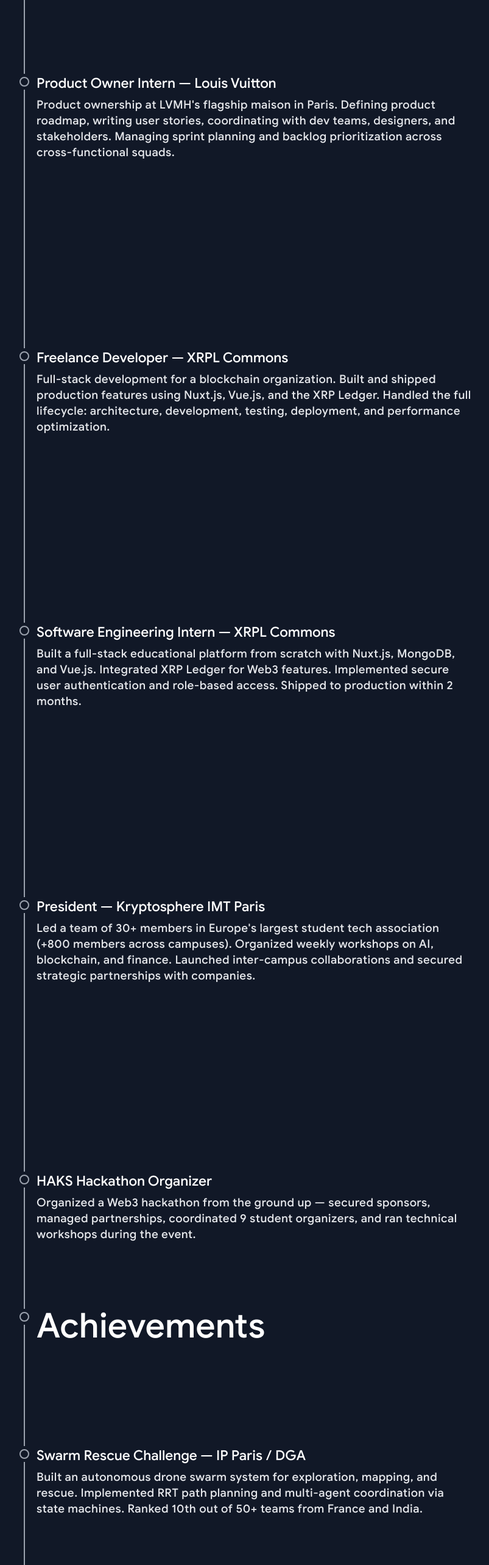
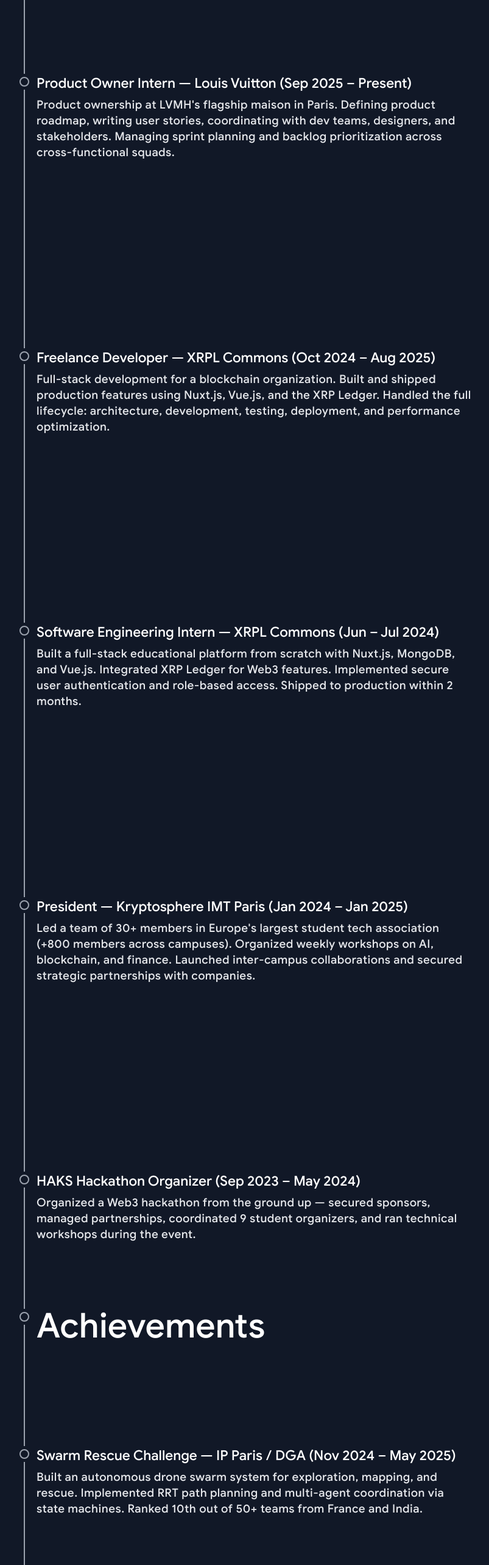
Before and after one commit to salim-lakhal/Portfolio, a Next.js app: page / in a window 1280 px wide. Shown: the part 5920-8486 px from the top of the page at 61% size, without its empty margins (48-851 px from the left). Built offline with nearby package versions, Linux system fonts and the light colour scheme.

Commit message:
add dates to timeline

```diff
--- a/constants.ts
+++ b/constants.ts
@@ -150,7 +150,7 @@
   },
   {
     type: NodeTypes.CHECKPOINT,
-    title: "Product Owner Intern — Louis Vuitton",
+    title: "Product Owner Intern — Louis Vuitton (Sep 2025 – Present)",
     size: ItemSize.SMALL,
     subtitle:
       "Product ownership at LVMH's flagship maison in Paris. Defining product roadmap, writing user stories, coordinating with dev teams, designers, and stakeholders. Managing sprint planning and backlog prioritization across cross-functional squads.",
@@ -159,7 +159,7 @@
   },
   {
     type: NodeTypes.CHECKPOINT,
-    title: "Freelance Developer — XRPL Commons",
+    title: "Freelance Developer — XRPL Commons (Oct 2024 – Aug 2025)",
     size: ItemSize.SMALL,
     subtitle:
       "Full-stack development for a blockchain organization. Built and shipped production features using Nuxt.js, Vue.js, and the XRP Ledger. Handled the full lifecycle: architecture, development, testing, deployment, and performance optimization.",
@@ -168,7 +168,7 @@
   },
   {
     type: NodeTypes.CHECKPOINT,
-    title: "Software Engineering Intern — XRPL Commons",
+    title: "Software Engineering Intern — XRPL Commons (Jun – Jul 2024)",
     size: ItemSize.SMALL,
     subtitle:
       "Built a full-stack educational platform from scratch with Nuxt.js, MongoDB, and Vue.js. Integrated XRP Ledger for Web3 features. Implemented secure user authentication and role-based access. Shipped to production within 2 months.",
@@ -177,7 +177,7 @@
   },
   {
     type: NodeTypes.CHECKPOINT,
-    title: "President — Kryptosphere IMT Paris",
+    title: "President — Kryptosphere IMT Paris (Jan 2024 – Jan 2025)",
     size: ItemSize.SMALL,
     subtitle:
       "Led a team of 30+ members in Europe's largest student tech association (+800 members across campuses). Organized weekly workshops on AI, blockchain, and finance. Launched inter-campus collaborations and secured strategic partnerships with companies.",
@@ -186,7 +186,7 @@
   },
   {
     type: NodeTypes.CHECKPOINT,
-    title: "HAKS Hackathon Organizer",
+    title: "HAKS Hackathon Organizer (Sep 2023 – May 2024)",
     size: ItemSize.SMALL,
     subtitle:
       "Organized a Web3 hackathon from the ground up — secured sponsors, managed partnerships, coordinated 9 student organizers, and ran technical workshops during the event.",
@@ -203,7 +203,7 @@
   },
   {
     type: NodeTypes.CHECKPOINT,
-    title: "Swarm Rescue Challenge — IP Paris / DGA",
+    title: "Swarm Rescue Challenge — IP Paris / DGA (Nov 2024 – May 2025)",
     size: ItemSize.SMALL,
     subtitle:
       "Built an autonomous drone swarm system for exploration, mapping, and rescue. Implemented RRT path planning and multi-agent coordination via state machines. Ranked 10th out of 50+ teams from France and India.",
@@ -212,7 +212,7 @@
   },
   {
     type: NodeTypes.CHECKPOINT,
-    title: "Winner — Hi! PARIS Data Science Hackathon",
+    title: "Winner — Hi! PARIS Data Science Hackathon (2024)",
     size: ItemSize.SMALL,
     subtitle:
       "Won the 4th edition of the Hi! PARIS hackathon, competing against teams from top French engineering schools.",
@@ -221,7 +221,7 @@
   },
   {
     type: NodeTypes.CHECKPOINT,
-    title: "NASA Space Apps Challenge 2024",
+    title: "NASA Space Apps Challenge (Oct 2024)",
     size: ItemSize.SMALL,
     subtitle:
       "Built a seismic event detection system for planetary data. Filtered noise from Mars InSight and Apollo seismic data using FFT. Trained an ML model on spectrograms to detect moonquakes and marsquakes.",
@@ -238,19 +238,19 @@
   },
   {
     type: NodeTypes.CHECKPOINT,
-    title: "TELECOM SudParis — Institut Polytechnique de Paris",
+    title: "TELECOM SudParis — Institut Polytechnique de Paris (2023 – 2026)",
     size: ItemSize.SMALL,
     subtitle:
-      "Engineering degree (2023–2026). Systems programming, computer networks, distributed systems, probability theory, and project management. Part of the Institut Polytechnique de Paris alongside Ecole Polytechnique and ENSTA.",
+      "Engineering degree. Systems programming, computer networks, distributed systems, probability theory, and project management. Part of the Institut Polytechnique de Paris alongside Ecole Polytechnique and ENSTA.",
     shouldDrawLine: true,
     alignment: Branch.LEFT,
   },
   {
     type: NodeTypes.CHECKPOINT,
-    title: "Classes Préparatoires MPSI-MP — Lycée Camille Jullian",
+    title: "Classes Préparatoires MPSI-MP — Lycée Camille Jullian (2021 – 2023)",
     size: ItemSize.SMALL,
     subtitle:
-      "Two-year intensive preparatory program (2021–2023) in Bordeaux. Advanced mathematics, computer science, physics, and philosophy. Competitive entrance to top French engineering schools.",
+      "Two-year intensive preparatory program in Bordeaux. Advanced mathematics, computer science, physics, and philosophy. Competitive entrance to top French engineering schools.",
     shouldDrawLine: true,
     alignment: Branch.LEFT,
   },
```
